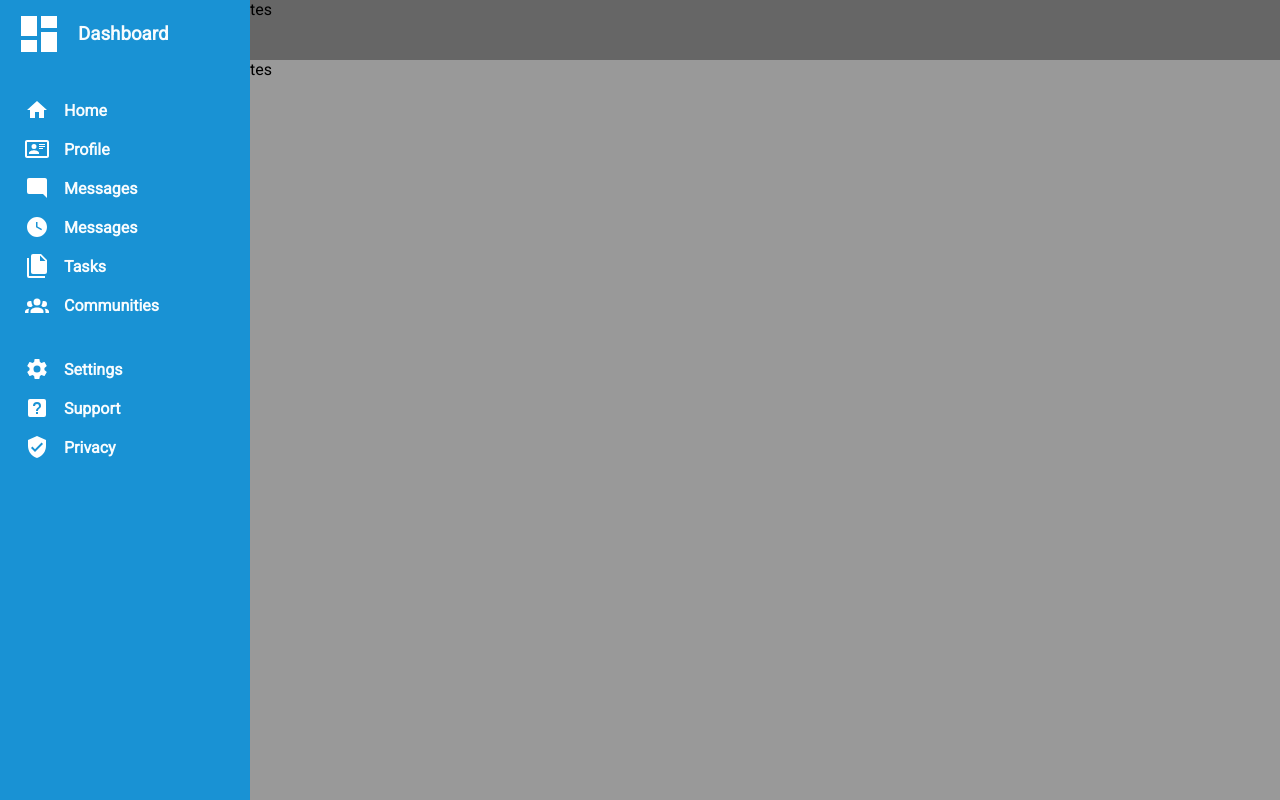
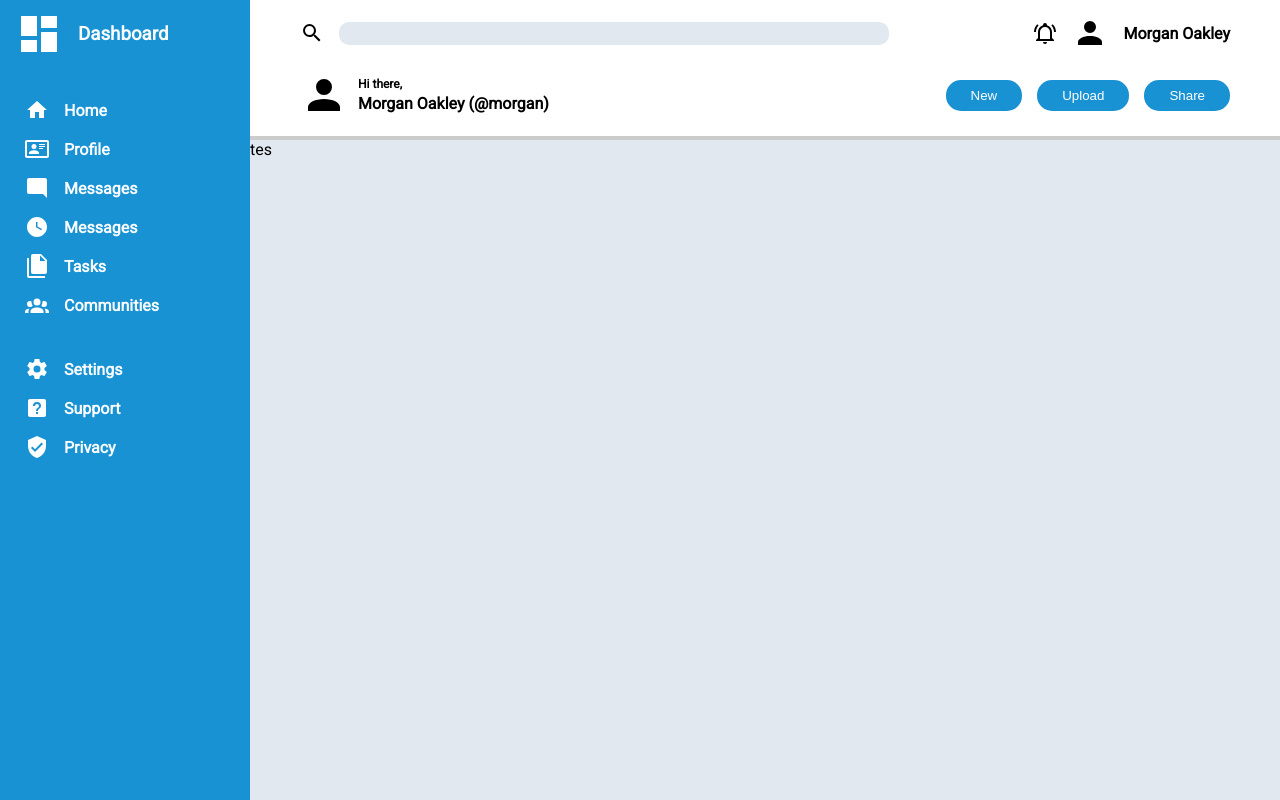
Before and after one commit to PeeOops/TOP-Admin-Dashboard, a plain HTML site: page index.html in a window 1280 px wide. Drawn offline with Linux system fonts and the light colour scheme.

Commit message:
Added Header

```diff
--- a/css/style.css
+++ b/css/style.css
@@ -12,16 +12,18 @@
   --golden-yellow : #f0b429;
   --dark-gray: #1e1e1e;
   --soft-blue: #f8fcfe;
+  --pure-white: #ffffff;
 }
 
 .container {
     display: grid;
     grid-template-columns: 250px 1fr;
-    grid-template-rows: 60px 1fr;
+    grid-template-rows: 140px 1fr;
     height: 100vh;
     font-family: "Roboto", sans-serif;
 }
 
+/* Sidebar Panel */
 .sidebar {
   grid-row: 1 / 3;
   background-color: var(--shade-blue);
@@ -57,12 +59,90 @@
   font-weight: bold;
 }
 
+.nav{
+  cursor: pointer;
+}
+
+/* Header Panel */
 .header {
   grid-column: 2;
-  background-color: #666;
+  border-bottom: 4px solid rgba(0,0,0,0.2);
+  background-color: var(--pure-white);
+  padding: 15px 50px;
+  gap: 20px;
+  height: auto;
+  display: flex;
+  flex-direction: column;
 }
 
+.top-header, .bottom-header{
+  display: flex;
+  flex-direction: row;
+  justify-content: space-between;
+  align-items: center;
+}
+
+.search, .notif{
+  display: flex;
+  flex-direction: row;
+  align-items: center;
+  gap: 15px;
+}
+
+.notif p{
+  font-weight: bold;
+}
+
+.search input{
+  outline: none;
+  border: none;
+  border-radius: 10px;
+  width: 550px;
+  height: 23px;
+  padding: 10px 10px;
+  background-color: var(--blue-gray);
+}
+
+.introduction{
+  display: flex;
+  flex-direction: row;
+  align-items: center;
+  gap: 10px;
+}
+
+.greetings{
+  display: flex;
+  flex-direction: column;
+  font-weight: bold;
+  gap: 3px;
+}
+
+.greetings p:first-child{
+  font-size: 12px;
+}
+
+.bottom-header .buttons{
+  display: flex;
+  flex-direction: row;
+  align-items: center;
+  gap: 15px;
+}
+
+.buttons button{
+  border: none;
+  background-color: var(--shade-blue);
+  color: var(--pure-white);
+  padding: 8px 25px;
+  border-radius: 15px;
+  cursor: pointer;
+}
+
+.buttons button:hover{
+  background-color: var(--dark-gray);
+}
+
+/* Main Panel */
 .main {
   grid-column: 2;
-  background-color: #999;
+  background-color: var(--blue-gray);
 }
--- a/index.html
+++ b/index.html
@@ -8,7 +8,37 @@
 </head>
 <body>
     <div class="container">
-        <div class="header">tes</div>
+
+        <!-- Header -->
+        <div class="header">
+            <div class="top-header">
+                <div class="search">
+                    <label for="search"><svg xmlns="http://www.w3.org/2000/svg" viewBox="0 0 24 24" width="24px" height="24px"><title>magnify</title><path d="M9.5,3A6.5,6.5 0 0,1 16,9.5C16,11.11 15.41,12.59 14.44,13.73L14.71,14H15.5L20.5,19L19,20.5L14,15.5V14.71L13.73,14.44C12.59,15.41 11.11,16 9.5,16A6.5,6.5 0 0,1 3,9.5A6.5,6.5 0 0,1 9.5,3M9.5,5C7,5 5,7 5,9.5C5,12 7,14 9.5,14C12,14 14,12 14,9.5C14,7 12,5 9.5,5Z" /></svg></label>
+                    <input type="text" name="search">
+                </div>
+                <div class="notif">
+                    <svg xmlns="http://www.w3.org/2000/svg" viewBox="0 0 24 24" width="24px" height="24px"><title>bell-ring-outline</title><path d="M10,21H14A2,2 0 0,1 12,23A2,2 0 0,1 10,21M21,19V20H3V19L5,17V11C5,7.9 7.03,5.17 10,4.29C10,4.19 10,4.1 10,4A2,2 0 0,1 12,2A2,2 0 0,1 14,4C14,4.1 14,4.19 14,4.29C16.97,5.17 19,7.9 19,11V17L21,19M17,11A5,5 0 0,0 12,6A5,5 0 0,0 7,11V18H17V11M19.75,3.19L18.33,4.61C20.04,6.3 21,8.6 21,11H23C23,8.07 21.84,5.25 19.75,3.19M1,11H3C3,8.6 3.96,6.3 5.67,4.61L4.25,3.19C2.16,5.25 1,8.07 1,11Z" /></svg>
+                    <svg xmlns="http://www.w3.org/2000/svg" viewBox="0 0 24 24" width="36px" height="36px"><title>account</title><path d="M12,4A4,4 0 0,1 16,8A4,4 0 0,1 12,12A4,4 0 0,1 8,8A4,4 0 0,1 12,4M12,14C16.42,14 20,15.79 20,18V20H4V18C4,15.79 7.58,14 12,14Z" /></svg>
+                    <p>Morgan Oakley</p>
+                </div>
+            </div>
+            <div class="bottom-header">
+                <div class="introduction">
+                    <svg xmlns="http://www.w3.org/2000/svg" viewBox="0 0 24 24" width="48px" height="48px"><title>account</title><path d="M12,4A4,4 0 0,1 16,8A4,4 0 0,1 12,12A4,4 0 0,1 8,8A4,4 0 0,1 12,4M12,14C16.42,14 20,15.79 20,18V20H4V18C4,15.79 7.58,14 12,14Z" /></svg>
+                    <div class="greetings">
+                        <p>Hi there,</p>
+                        <p>Morgan Oakley (@morgan)</p>
+                    </div>
+                </div>
+                <div class="buttons">
+                    <button>New</button>
+                    <button>Upload</button>
+                    <button>Share</button>
+                </div>
+            </div>
+        </div>
+
+        <!-- Sidebar -->
         <div class="sidebar">
             <div class="logo">
                 <svg xmlns="http://www.w3.org/2000/svg" viewBox="0 0 24 24" width="48px" height="48px" fill="white" ><title>view-dashboard</title><path d="M13,3V9H21V3M13,21H21V11H13M3,21H11V15H3M3,13H11V3H3V13Z" /></svg>
@@ -55,10 +85,9 @@
                     <p>Privacy</p>
                 </div>
             </div>
+        </div>
 
-
-
-        </div>
+        <!-- Main -->
         <div class="main">tes</div>
     </div>
 </body>
```
